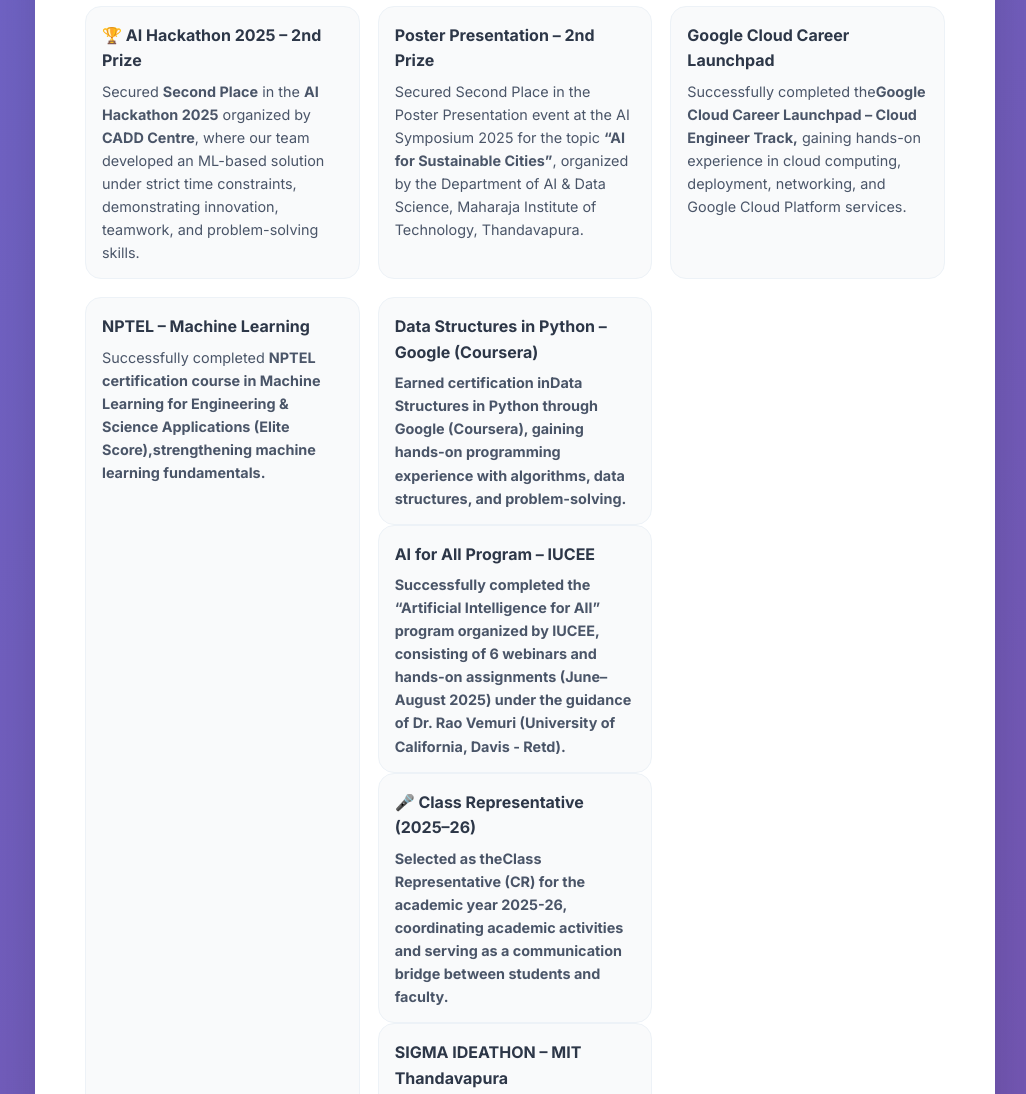
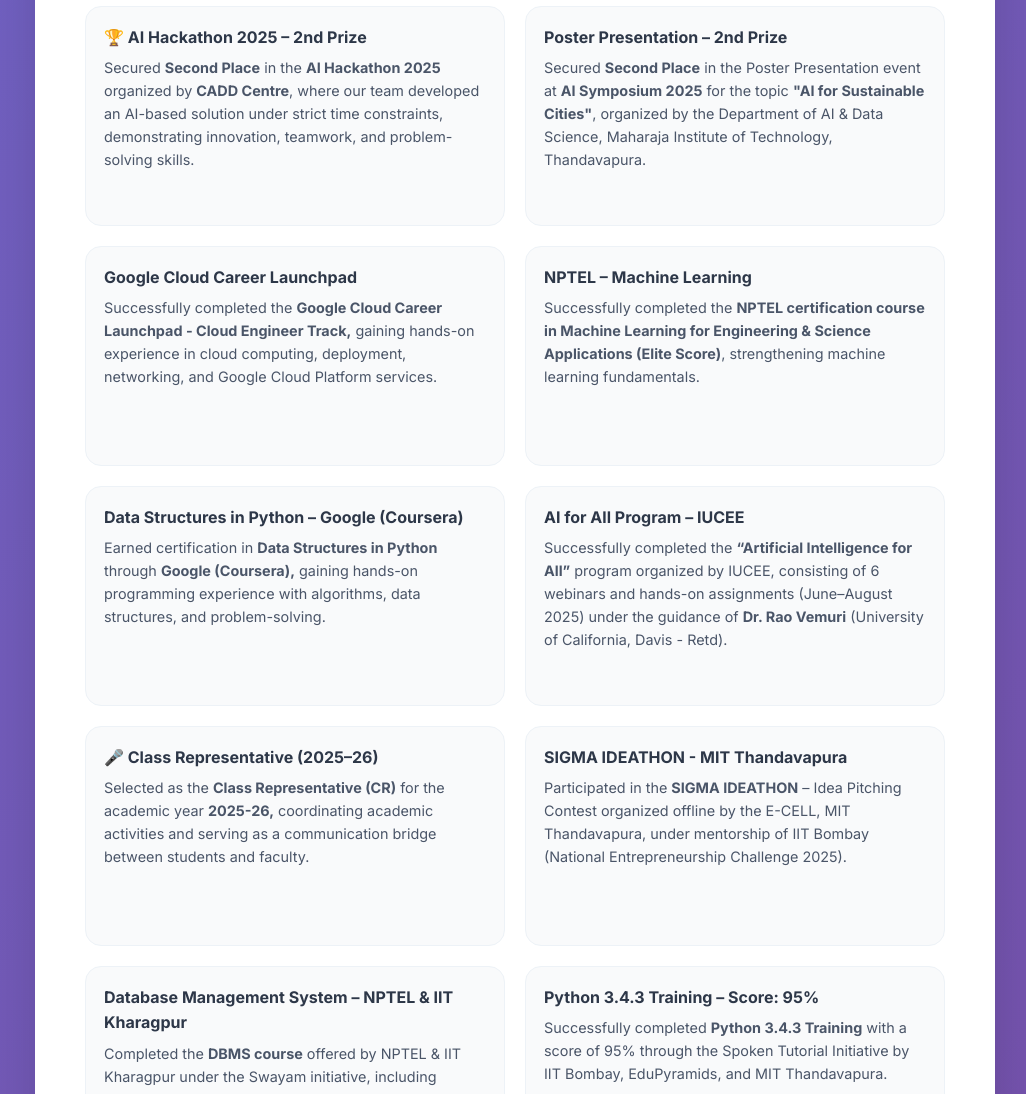
Before and after one commit to ManasaMSwamy/ManasaMSwamy.github.io, a website built with Vite: page index.html in a window 1280 px wide. Shown: the part 4880-5974 px from the top of the page, without its empty margins (125-1151 px from the left). Built offline with nearby package versions, Linux system fonts and the light colour scheme.

Commit message:
Updated portfolio achievements

```diff
--- a/index.html
+++ b/index.html
@@ -384,23 +384,24 @@
             <h3>🏆 AI Hackathon 2025 – 2nd Prize</h3>
             <p>
                 Secured <strong>Second Place</strong> in the <strong>AI Hackathon 2025</strong> organized by
-                <strong>CADD Centre</strong>, where our team developed an ML-based solution under strict time
+                <strong>CADD Centre</strong>, where our team developed an AI-based solution under strict time
                 constraints, demonstrating innovation, teamwork, and problem-solving skills.
-
             </p>
         </div>
         <div class="cert-card">
             <h3>Poster Presentation – 2nd Prize</h3>
             <p>
-                Secured Second Place in the Poster Presentation event at the AI Symposium 2025 for the topic
-                <strong>“AI for Sustainable Cities”</strong>, organized by the Department of AI & Data Science,
+                Secured <strong>Second Place</strong> in the Poster Presentation event at
+                <strong>AI Symposium 2025</strong> for the topic
+                <strong>"AI for Sustainable Cities"</strong>,
+                organized by the Department of AI & Data Science,
                 Maharaja Institute of Technology, Thandavapura.
             </p>
         </div>
         <div class="cert-card">
             <h3>Google Cloud Career Launchpad</h3>
             <p>
-                Successfully completed the<strong>Google Cloud Career Launchpad – Cloud Engineer Track,</strong>
+                Successfully completed the <strong>Google Cloud Career Launchpad - Cloud Engineer Track,</strong>
                 gaining hands-on experience in cloud computing, deployment, networking, and Google Cloud Platform services.
 
             </p>
@@ -408,14 +409,15 @@
         <div class="cert-card">
             <h3>NPTEL – Machine Learning</h3>
             <p>
-                Successfully completed <strong>NPTEL certification course in
-                <strong>Machine Learning for Engineering & Science Applications (Elite Score),</strong>strengthening machine learning fundamentals.
+                Successfully completed the
+                <strong>NPTEL certification course in Machine Learning for Engineering & Science Applications (Elite Score)</strong>,
+                strengthening machine learning fundamentals.
             </p>
         </div>
         <div class="cert-card">
             <h3>Data Structures in Python – Google (Coursera)</h3>
             <p>
-                Earned certification in<strong>Data Structures in Python</strong> through
+                Earned certification in <strong>Data Structures in Python</strong> through
                 <strong>Google (Coursera),</strong> gaining hands-on programming experience with algorithms, data structures, and problem-solving.
             </p>
         </div>
@@ -430,12 +432,12 @@
         <div class="cert-card">
             <h3>🎤 Class Representative (2025–26)</h3>
             <p>
-                Selected as the<strong>Class Representative (CR)</strong> for the academic year
+                Selected as the <strong>Class Representative (CR)</strong> for the academic year
                 <strong>2025-26,</strong> coordinating academic activities and serving as a communication bridge between students and faculty.
             </p>
         </div>
         <div class="cert-card">
-            <h3>SIGMA IDEATHON – MIT Thandavapura</h3>
+            <h3>SIGMA IDEATHON - MIT Thandavapura</h3>
             <p>
                 Participated in the <strong>SIGMA IDEATHON</strong> – Idea Pitching Contest organized offline by the
                 E-CELL, MIT Thandavapura, under mentorship of IIT Bombay (National Entrepreneurship Challenge 2025).
@@ -460,7 +462,8 @@
         <div class="cert-card">
             <h3>🤝 Leadership & Professional Skills</h3>
             <p>
-                Developed strong<strong>Public Speaking, Presentation, Teamwork, Leadership, and Collaboration</strong>skills through technical events, project presentations, and team-based competitions.
+                Developed strong <strong>Public Speaking, Presentation, Teamwork, Leadership, and Collaboration</strong>
+                skills through technical events, project presentations, and team-based competitions.
             </p>
         </div>
         <div class="cert-card">
--- a/style.css
+++ b/style.css
@@ -460,15 +460,19 @@
 /* Certificates */
 .cert-grid {
     display: grid;
-    grid-template-columns: repeat(auto-fit, minmax(230px, 1fr));
-    gap: 18px;
+    grid-template-columns: repeat(2, 1fr);
+    gap: 20px;
+    align-items: stretch;
 }
 
 .cert-card {
     background: #f9fafb;
     border-radius: 16px;
     border: 1px solid #edf2f7;
-    padding: 16px 16px 14px;
+    padding: 18px;
+    display: flex;
+    flex-direction: column;
+    min-height: 220px;   /* Adjust as needed */
 }
 
 .cert-card h3 {
```
